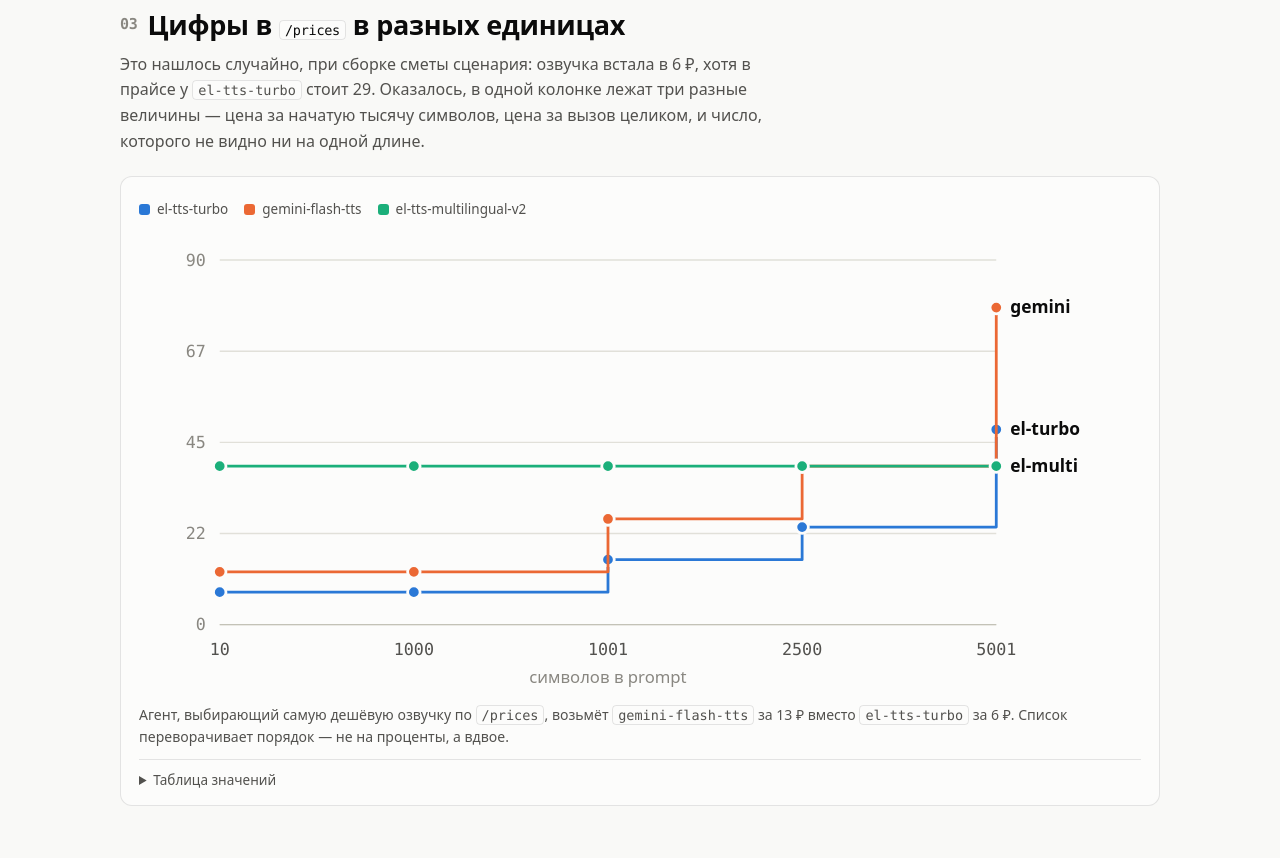
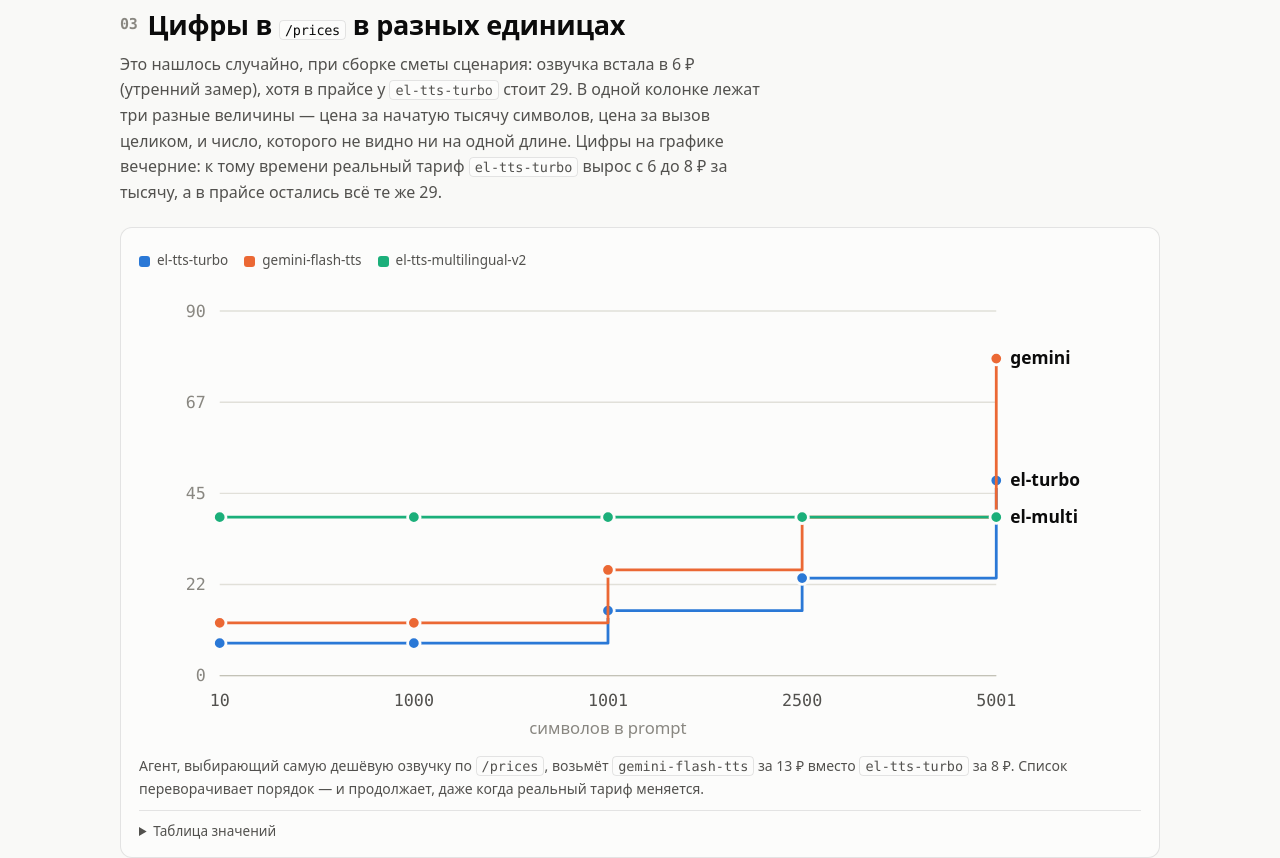
Before and after one commit to ConveningMoon/MAINAGER, a plain HTML site: page docs/index.html in a window 1280 px wide. Shown: the part 2380-3238 px from the top of the page. Drawn offline with Linux system fonts and the light colour scheme.

Commit message:
align figures across report, findings and ledger

```diff
--- a/docs/index.html
+++ b/docs/index.html
@@ -203,17 +203,19 @@ grok уходит на 316 ₽, veo остаётся на 120 ₽.</p>
 
 <!-- ─────────────────────────────────────────────────────────── -->
 <h2><span class="n">03</span>Цифры в <code>/prices</code> в разных единицах</h2>
-<p class="sub">Это нашлось случайно, при сборке сметы сценария: озвучка встала в 6 ₽,
-хотя в прайсе у <code>el-tts-turbo</code> стоит 29. Оказалось, в одной колонке лежат
-три разные величины — цена за начатую тысячу символов, цена за вызов целиком,
-и число, которого не видно ни на одной длине.</p>
+<p class="sub">Это нашлось случайно, при сборке сметы сценария: озвучка встала в 6 ₽
+(утренний замер), хотя в прайсе у <code>el-tts-turbo</code> стоит 29. В одной колонке
+лежат три разные величины — цена за начатую тысячу символов, цена за вызов целиком,
+и число, которого не видно ни на одной длине. Цифры на графике вечерние: к тому
+времени реальный тариф <code>el-tts-turbo</code> вырос с 6 до 8 ₽ за тысячу, а в
+прайсе остались всё те же 29.</p>
 
 <figure>
   <div class="legend" id="lg-tts"></div>
   <div class="chart"><div id="c-tts"></div><div class="tip" id="t-tts"></div></div>
   <figcaption>Агент, выбирающий самую дешёвую озвучку по <code>/prices</code>, возьмёт
-  <code>gemini-flash-tts</code> за 13 ₽ вместо <code>el-tts-turbo</code> за 6 ₽.
-  Список переворачивает порядок — не на проценты, а вдвое.</figcaption>
+  <code>gemini-flash-tts</code> за 13 ₽ вместо <code>el-tts-turbo</code> за 8 ₽.
+  Список переворачивает порядок — и продолжает, даже когда реальный тариф меняется.</figcaption>
   <details><summary>Таблица значений</summary>
     <div class="scroll-x"><table><thead><tr><th>модель</th><th class="num">1000</th><th class="num">1001</th><th class="num">2500</th><th class="num">5001</th><th class="num">в /prices</th></tr></thead>
     <tbody>
```
Also changed, not shown: 3 other files.
